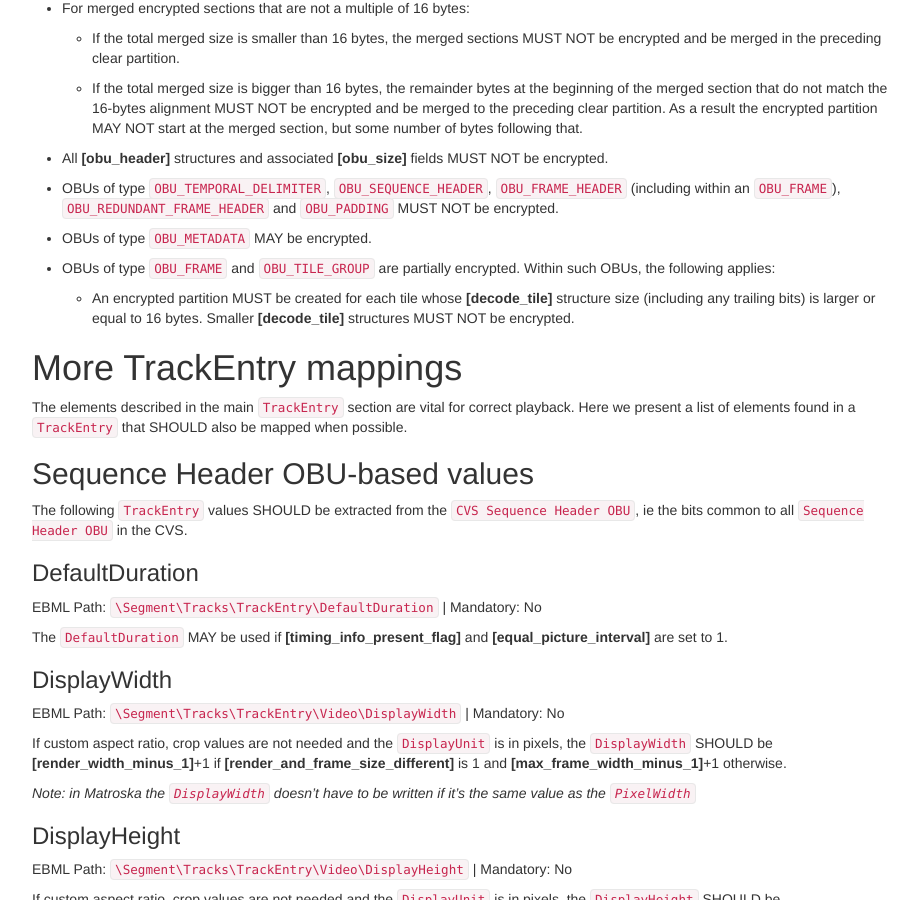
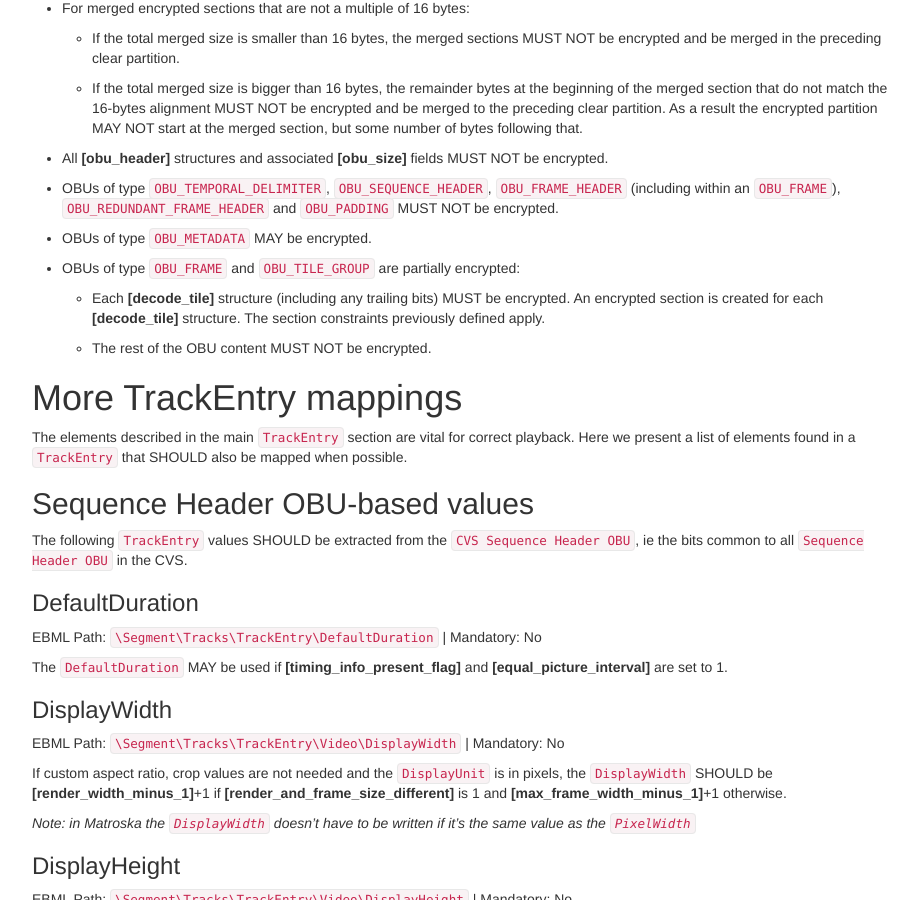
Before and after one commit to ietf-wg-cellar/matroska-specification, a Jekyll site: the page built from codec/av1.md, in a window 1280 px wide and 900 px high, scrolled down 4186 px. Shown: the whole window, without its empty margins (273-1191 px from the left). Built offline with Jekyll 4.4.1, drawn with Linux system fonts in a browser that asks for light colours; our own code applies the rules of GitHub Pages for plain Markdown files.

Commit message:
av1: simplify the Frame/TileGroup encryption text
It's using the encryption section as defined previously in the document.

```diff
--- a/codec/av1.md
+++ b/codec/av1.md
@@ -176,9 +176,11 @@ Within a protected `Block`, the following constraints apply to all the OBUs it c
 
 * OBUs of type `OBU_METADATA` MAY be encrypted.
 
-* OBUs of type `OBU_FRAME` and `OBU_TILE_GROUP` are partially encrypted. Within such OBUs, the following applies:
+* OBUs of type `OBU_FRAME` and `OBU_TILE_GROUP` are partially encrypted:
 
-    * An encrypted partition MUST be created for each tile whose __[decode_tile]__ structure size (including any trailing bits) is larger or equal to 16 bytes. Smaller __[decode_tile]__ structures MUST NOT be encrypted.
+    * Each __[decode_tile]__ structure (including any trailing bits) MUST be encrypted. An encrypted section is created for each __[decode_tile]__ structure. The section constraints previously defined apply.
+
+    * The rest of the OBU content MUST NOT be encrypted.
 
 
 # More TrackEntry mappings
```
